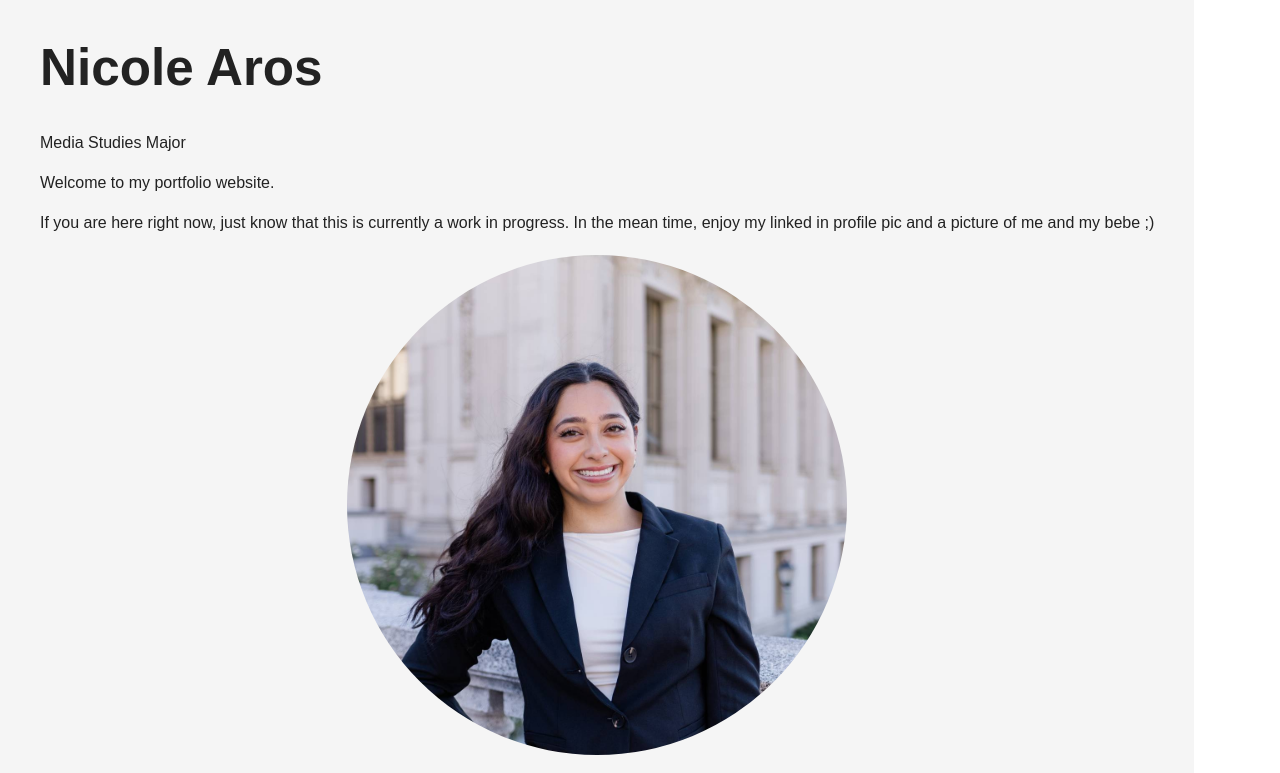
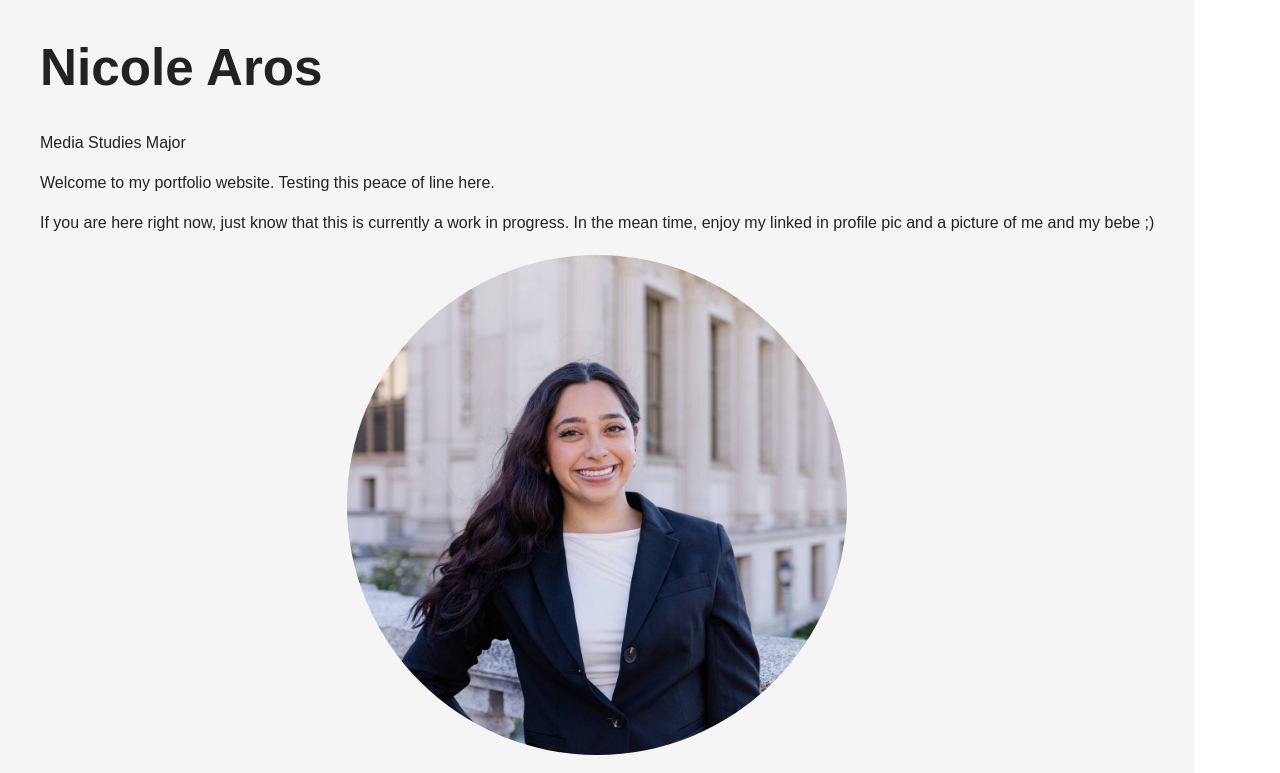
Before and after one commit to Normeeezy/nicolesarchives-react, a React (Vite) app: page / in a window 1280 px wide. Shown: the top 773 px of the page. Built offline with nearby package versions, Linux system fonts and the light colour scheme.

Commit message:
update to see if it works

```diff
--- a/src/App.jsx
+++ b/src/App.jsx
@@ -8,7 +8,7 @@ export default function App() {
     <div className="page">
       <h1>Nicole Aros</h1>
       <p className="subtitle">Media Studies Major</p>
-      <p>Welcome to my portfolio website.</p>
+      <p>Welcome to my portfolio website. Testing this peace of line here.</p>
       <p>
         If you are here right now, just know that this is currently a work in
         progress. In the mean time, enjoy my linked in profile pic and a
```
